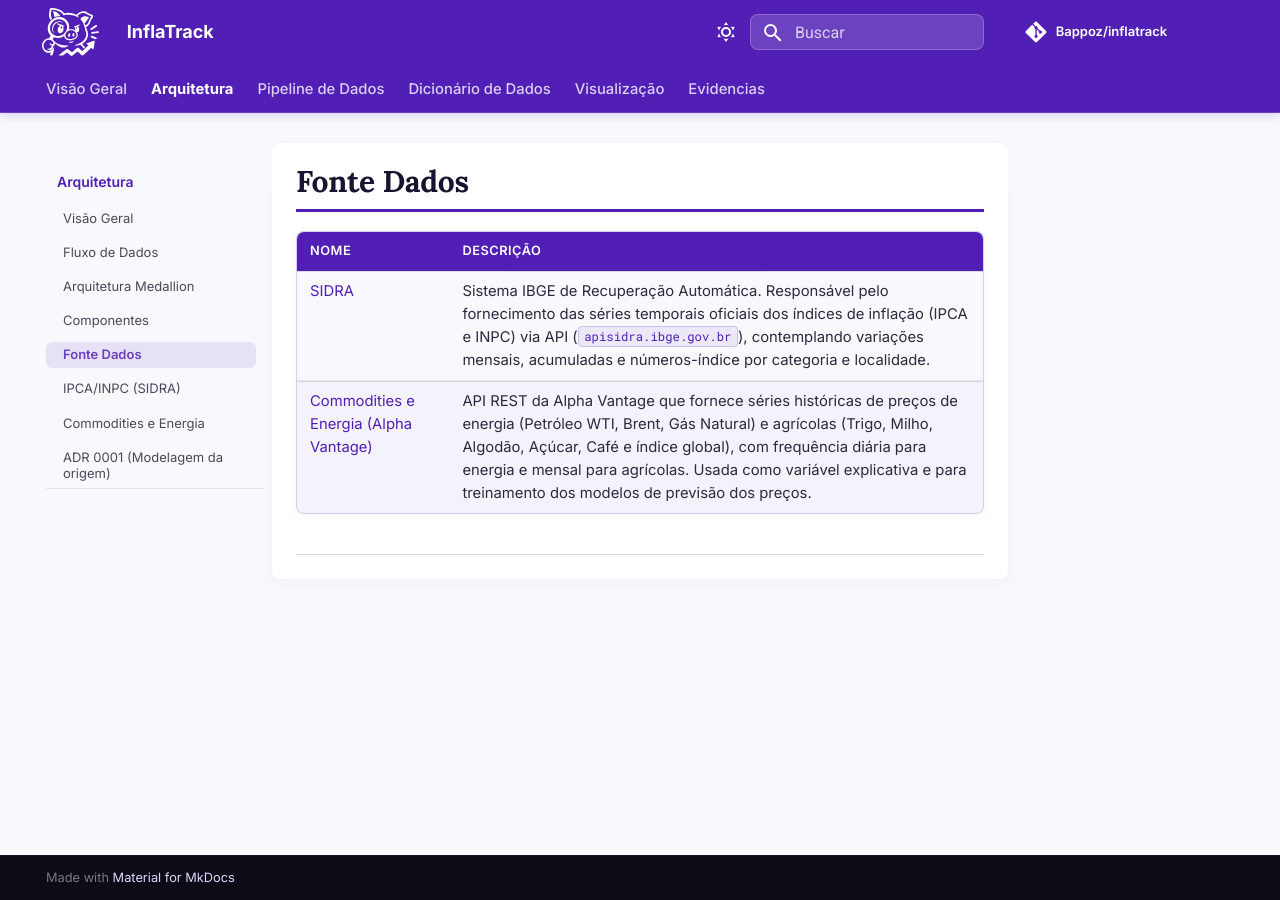
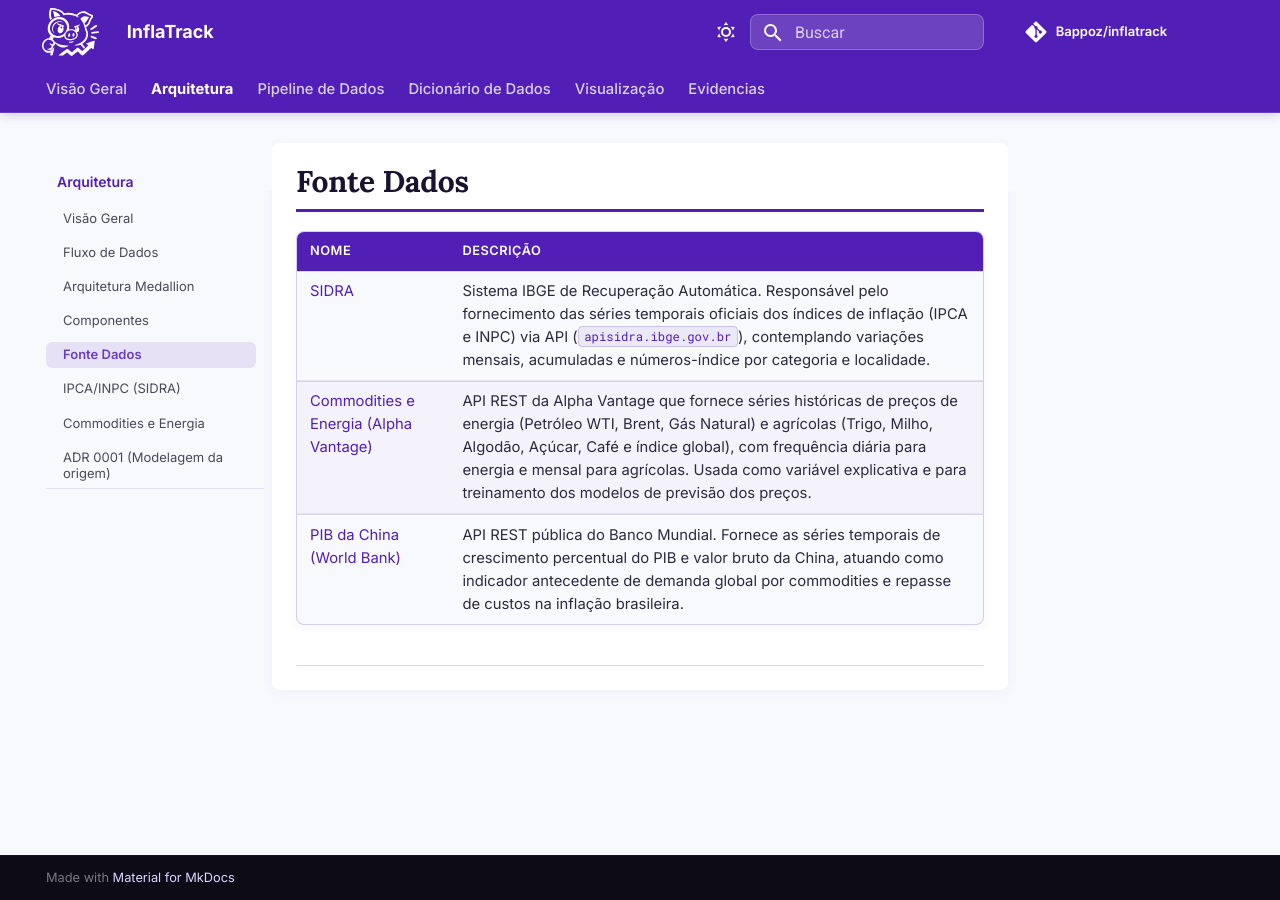
Before and after one commit to Bappoz/inflatrack, an MkDocs documentation site: the page built from docs/arquitetura/fonteDados.md, in a window 1280 px wide. Built offline with MkDocs 1.6.1 and Material for MkDocs 9.7.7, drawn with Linux system fonts in a browser that asks for light colours; comment, search, counter and statistics services are not loaded.

Commit message:
docs(pib china): add fonte de dados

```diff
--- a/docs/arquitetura/fonteDados.md
+++ b/docs/arquitetura/fonteDados.md
@@ -2,5 +2,6 @@
 |---|---|
 | [SIDRA](../fontes/sidra.md) | Sistema IBGE de Recuperação Automática. Responsável pelo fornecimento das séries temporais oficiais dos índices de inflação (IPCA e INPC) via API (`apisidra.ibge.gov.br`), contemplando variações mensais, acumuladas e números-índice por categoria e localidade. |
 | [Commodities e Energia (Alpha Vantage)](../fontes/commodities.md) | API REST da Alpha Vantage que fornece séries históricas de preços de energia (Petróleo WTI, Brent, Gás Natural) e agrícolas (Trigo, Milho, Algodão, Açúcar, Café e índice global), com frequência diária para energia e mensal para agrícolas. Usada como variável explicativa e para treinamento dos modelos de previsão dos preços. |
+| [PIB da China (World Bank)](../fontes/pib_china.md) | API REST pública do Banco Mundial. Fornece as séries temporais de crescimento percentual do PIB e valor bruto da China, atuando como indicador antecedente de demanda global por commodities e repasse de custos na inflação brasileira. |
 
 ---
```
